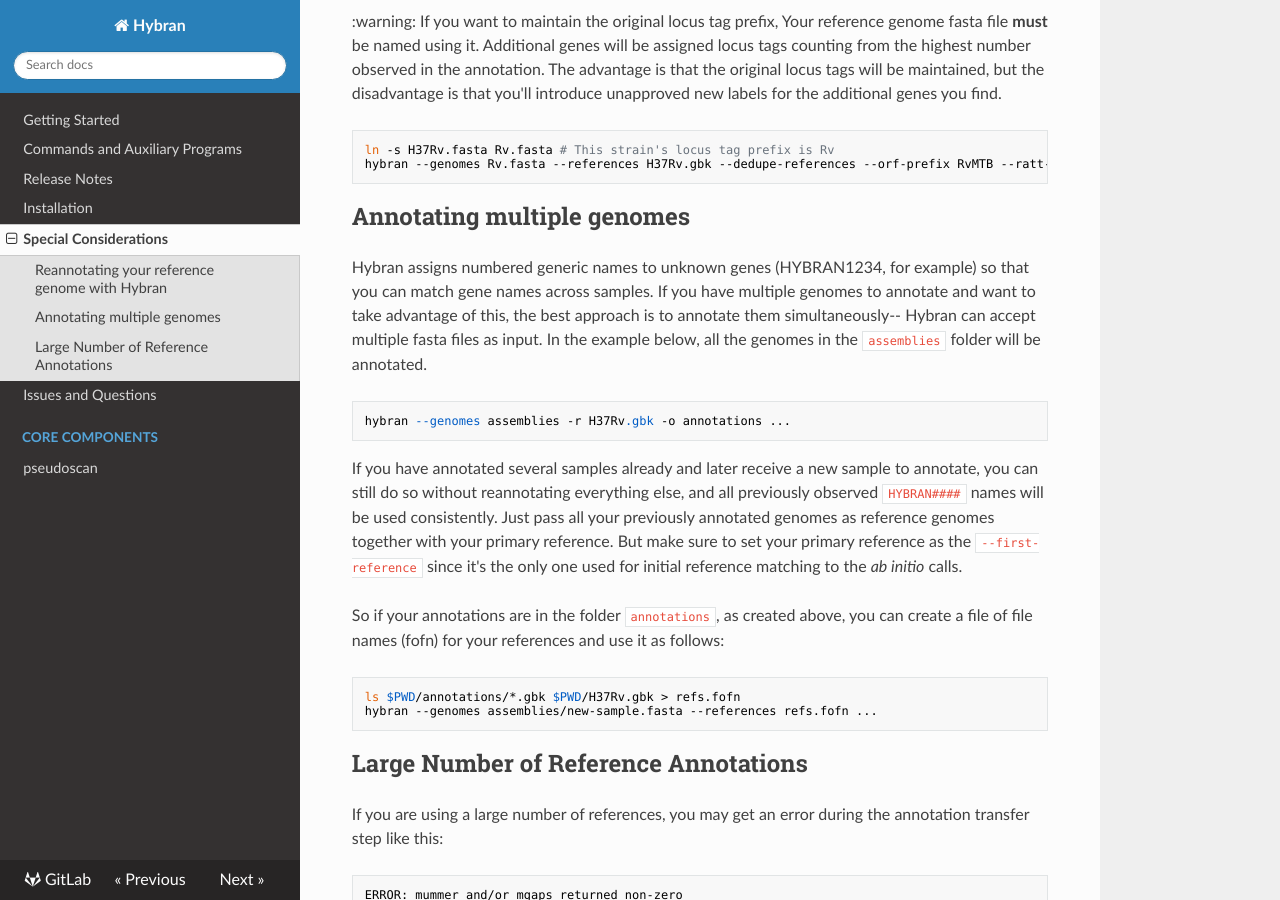
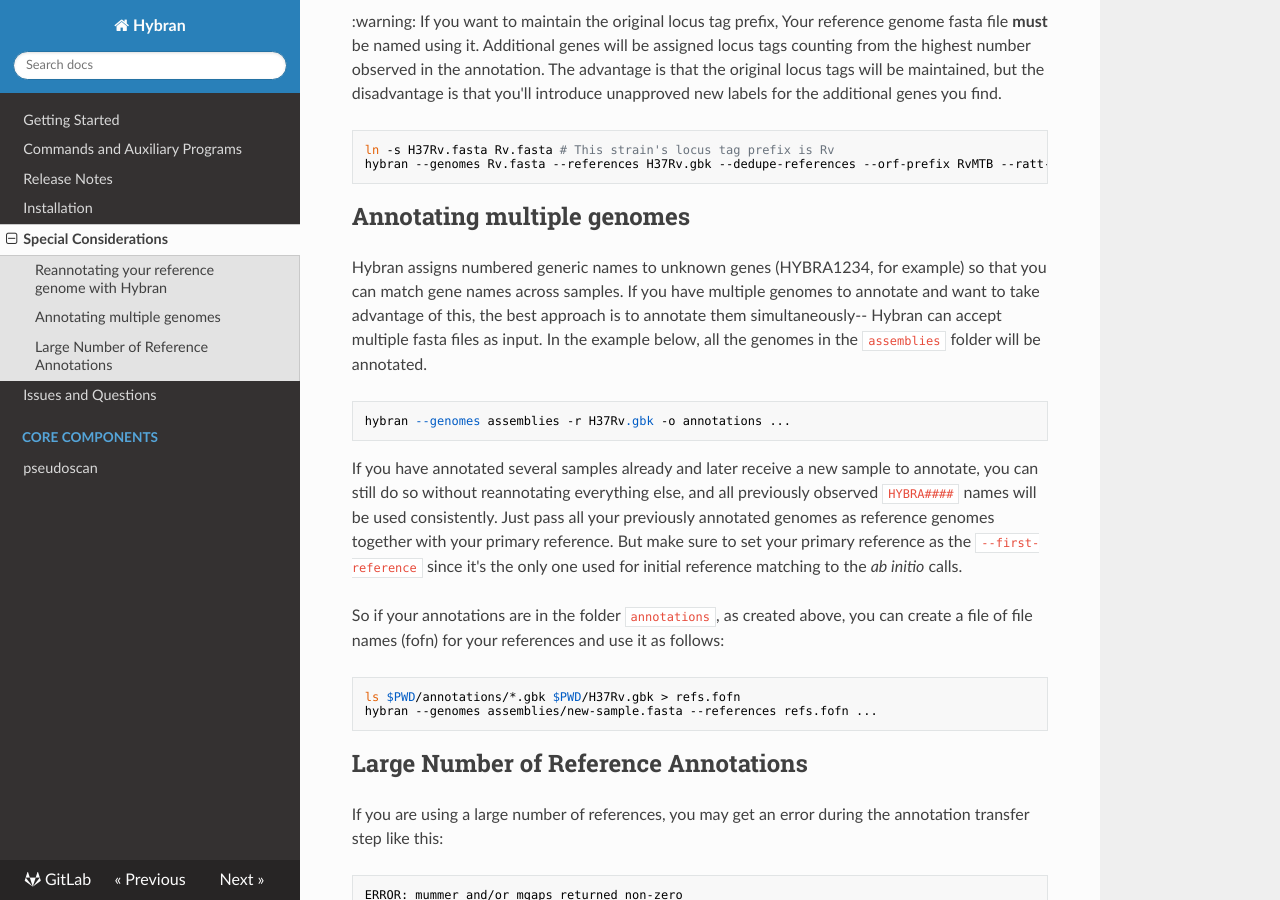
Before and after one commit to LPCDRP/hybran, an MkDocs documentation site: the page built from docs/faq.md, in a window 1280 px wide and 900 px high, scrolled down 326 px. Built offline with MkDocs 1.6.1, drawn with Linux system fonts in a browser that asks for light colours; nearby versions of some CDN libraries.

Commit message:
Change default generic ORF prefix to HYBRA
slightly shorter, and more distinctive since the abbreviation
can clearly refer to the class of unnamed genes rather than
the actual software.

````diff
--- a/docs/faq.md
+++ b/docs/faq.md
@@ -18,7 +18,7 @@
 
 ## Annotating multiple genomes
 
-Hybran assigns numbered generic names to unknown genes (HYBRAN1234, for example) so that you can match gene names across samples.
+Hybran assigns numbered generic names to unknown genes (HYBRA1234, for example) so that you can match gene names across samples.
 If you have multiple genomes to annotate and want to take advantage of this, the best approach is to annotate them simultaneously-- Hybran can accept multiple fasta files as input.
 In the example below, all the genomes in the `assemblies` folder will be annotated.
 
@@ -26,7 +26,7 @@
 hybran --genomes assemblies -r H37Rv.gbk -o annotations ...
 ```
 
-If you have annotated several samples already and later receive a new sample to annotate, you can still do so without reannotating everything else, and all previously observed `HYBRAN####` names will be used consistently.
+If you have annotated several samples already and later receive a new sample to annotate, you can still do so without reannotating everything else, and all previously observed `HYBRA####` names will be used consistently.
 Just pass all your previously annotated genomes as reference genomes together with your primary reference.
 But make sure to set your primary reference as the `--first-reference` since it's the only one used for initial reference matching to the *ab initio* calls.
 
````
Also changed, not shown: CHANGELOG.md (+1 -1 lines), 3 other files.
